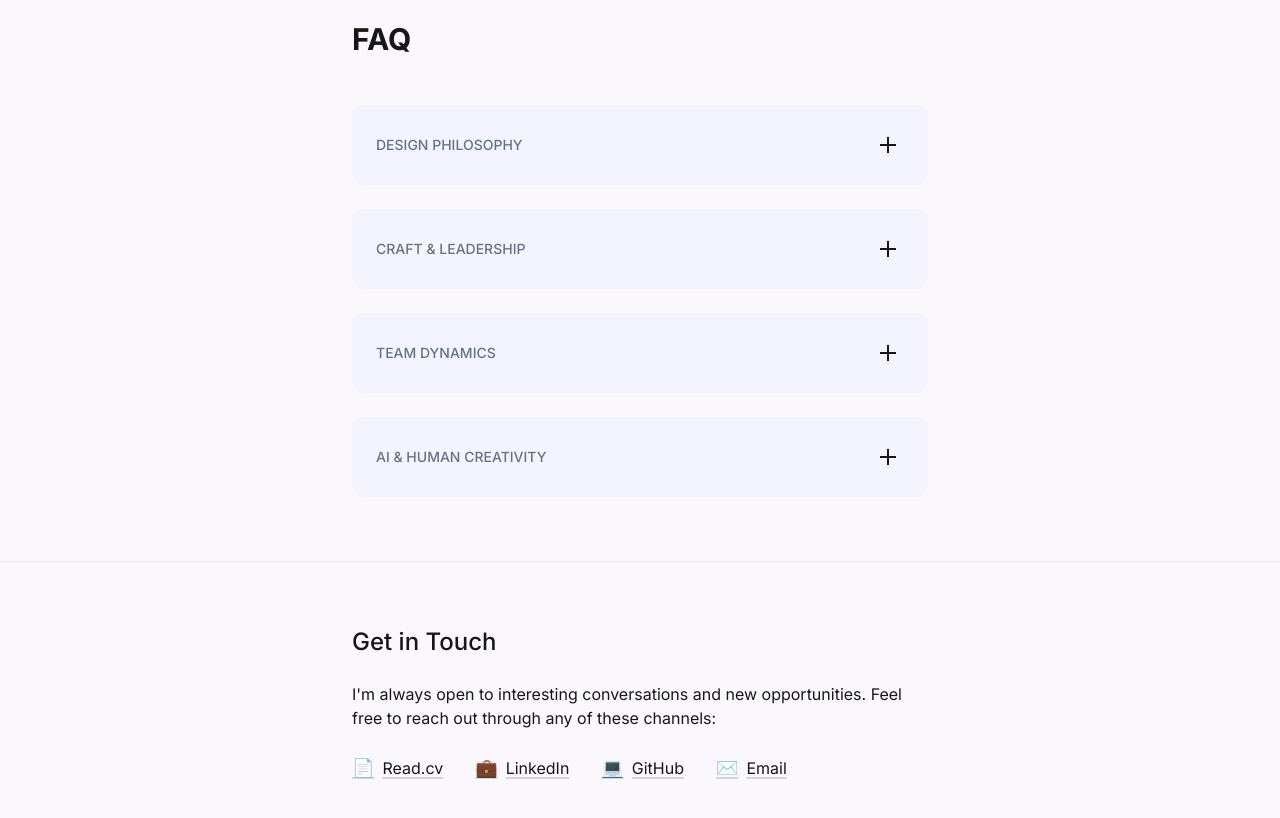
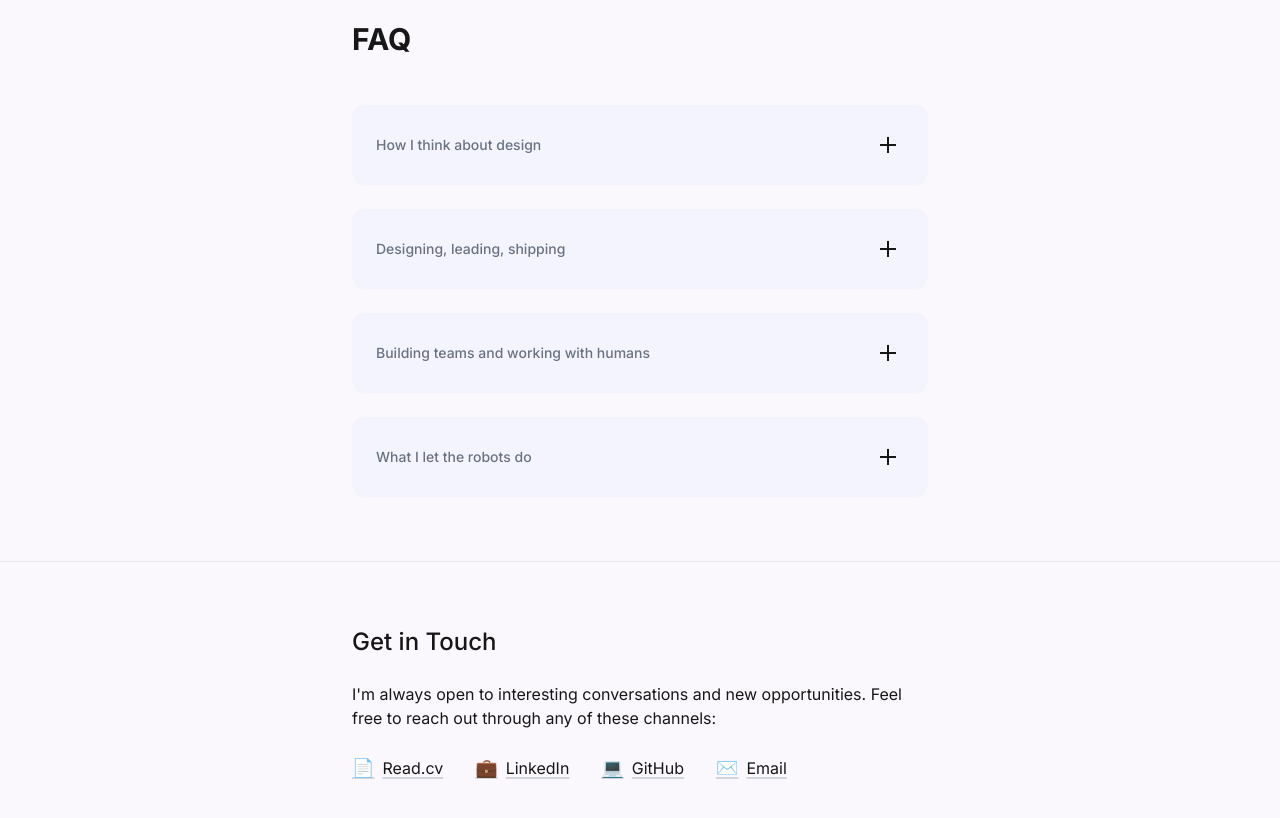
Before and after one commit to stvnprkns/steve-perkins-site, a Next.js app: page /about in a window 1280 px wide. Shown: the part 1580-2398 px from the top of the page. Built offline with nearby package versions, Linux system fonts and the light colour scheme; a web font is replaced by a local one.

Commit message:
Update FAQ categories to be more conversational and human-readable

```diff
--- a/src/components/FAQSection.tsx
+++ b/src/components/FAQSection.tsx
@@ -4,25 +4,25 @@ import { motion, AnimatePresence } from "framer-motion";
 
 const faqs = [
   {
-    category: "DESIGN PHILOSOPHY",
+    category: "How I think about design",
     question: "I build systems, not just screens",
     answer:
       "I lean strategic, but I still ship. I've built design orgs from scratch, led zero-to-one products, scaled messy enterprise tools, and made 'boring' software feel like magic. I design like a founder thinks — with stakes, speed, and sharpness.",
   },
   {
-    category: "CRAFT & LEADERSHIP",
+    category: "Designing, leading, shipping",
     question: "Both designer and manager, always both",
     answer:
       "I believe managers should stay close to the craft, not to control it, but to stay credible. I design when it's the right way to move things forward — early explorations, high-stakes flows, or moments that need taste.",
   },
   {
-    category: "TEAM DYNAMICS",
+    category: "Building teams and working with humans",
     question: "Unblock, amplify, and protect",
     answer:
       "I give people context, not tasks. I hire for taste and judgment, then get out of their way — unless they want a sparring partner. I believe in running a team like an agency inside a product org: scoped, accountable, and proud of the work.",
   },
   {
-    category: "AI & HUMAN CREATIVITY",
+    category: "What I let the robots do",
     question: "Accelerating clarity, not replacing thinking",
     answer:
       "I've built AI-powered design tools, prototyped GPT-backed workflows for legal and healthcare, and I'm always experimenting with how LLMs can make design ops and documentation smarter. AI's great at the first 80% — the last 20% is still judgment, taste, and knowing what matters.",
```
